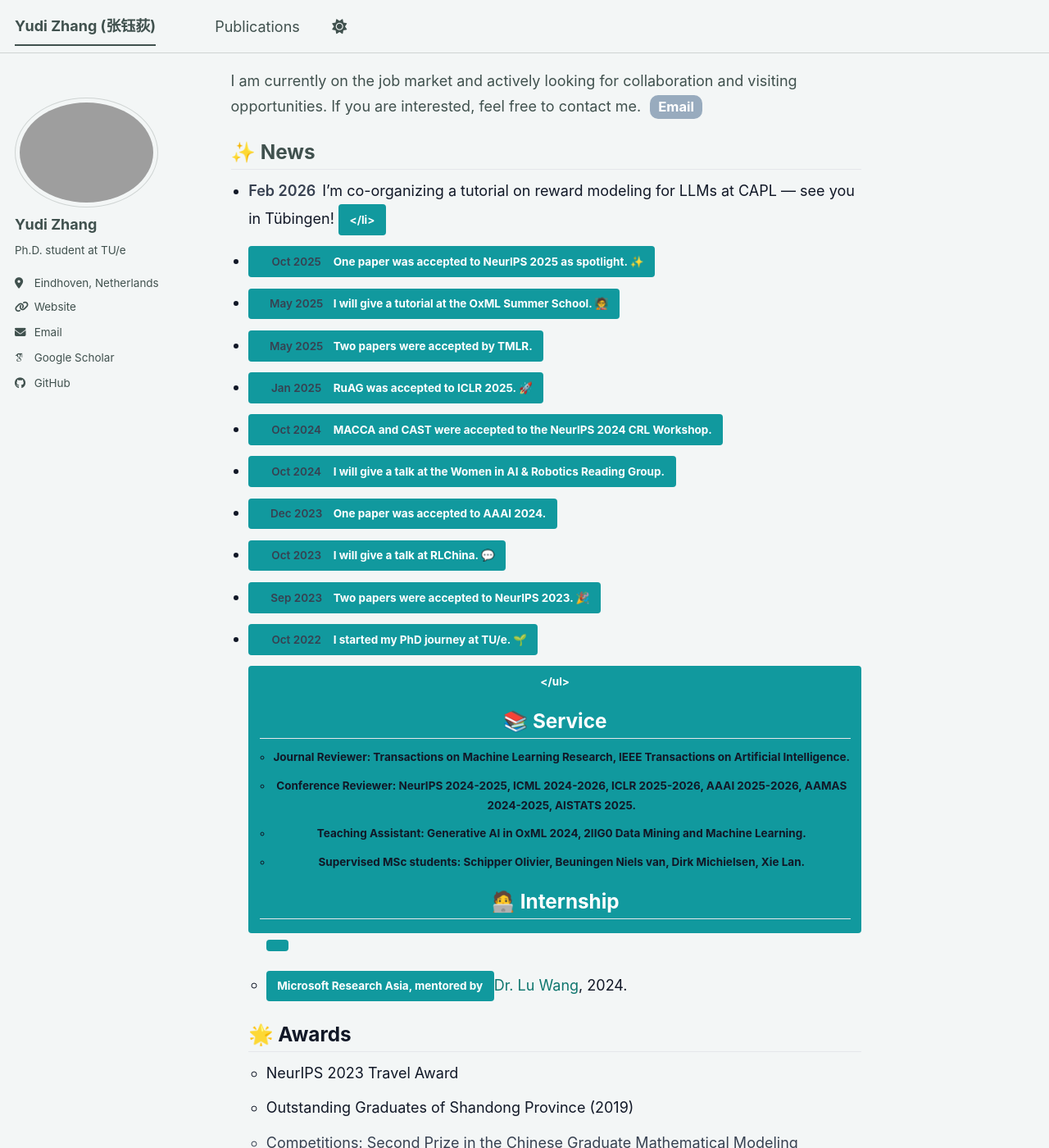
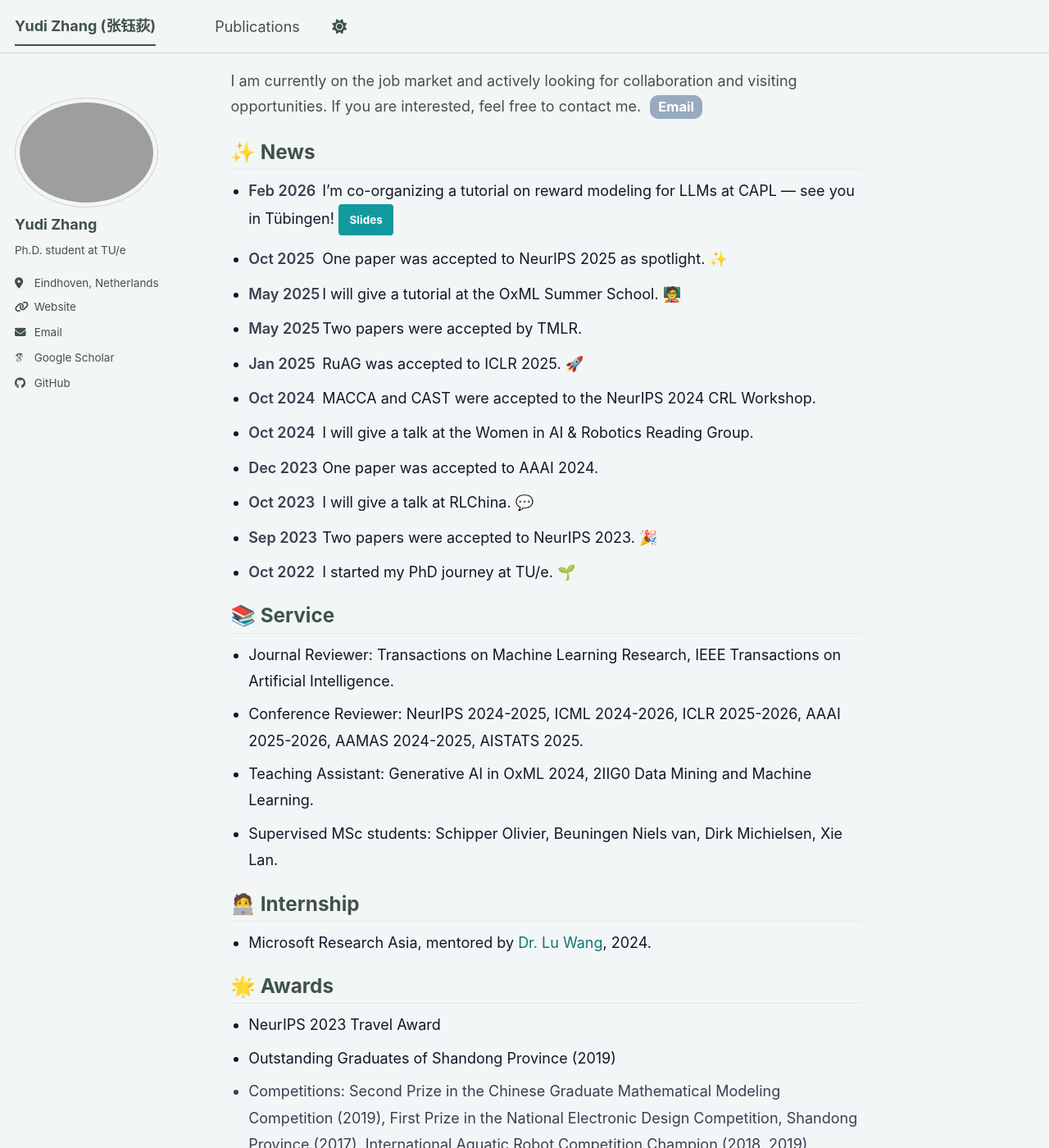
Before and after one commit to ReedZyd/ReedZyd.github.io, a Jekyll site: the page built from _pages/about.md, in a window 1280 px wide and 1400 px high, scrolled down 277 px. Shown: the whole window at 82% size. Built offline with Jekyll 4.4.1, drawn with Linux system fonts in a browser that asks for light colours; some web fonts are replaced; a script bundle is joined from its source files by our own code; library files that are not in the unit come from our copies.

Commit message:
update tutorial with button

```diff
--- a/_pages/about.md
+++ b/_pages/about.md
@@ -296,7 +296,7 @@ body.dark .about a,               body.dark .cv a{
 <div class="cv">
   <h2>✨ News</h2>
   <ul class="news">
-    <li><span class="date">Feb 2026</span>I’m co-organizing a tutorial on reward modeling for LLMs at CAPL — see you in Tübingen!   <a class="btn" href="pdfs/rm_for_llm_tutorial.pdf" target="_blank" rel="noopener noreferrer"> </li>
+    <li><span class="date">Feb 2026</span>I’m co-organizing a tutorial on reward modeling for LLMs at CAPL — see you in Tübingen!   <a class="btn" href="pdfs/rm_for_llm_tutorial.pdf" target="_blank" rel="noopener noreferrer">Slides</a> </li>
     <li><span class="date">Oct 2025</span>One paper was accepted to NeurIPS 2025 as spotlight. ✨</li>
     <li><span class="date">May 2025</span>I will give a tutorial at the OxML Summer School. 🧑‍🏫</li>
     <li><span class="date">May 2025</span>Two papers were accepted by TMLR. </li>
```
